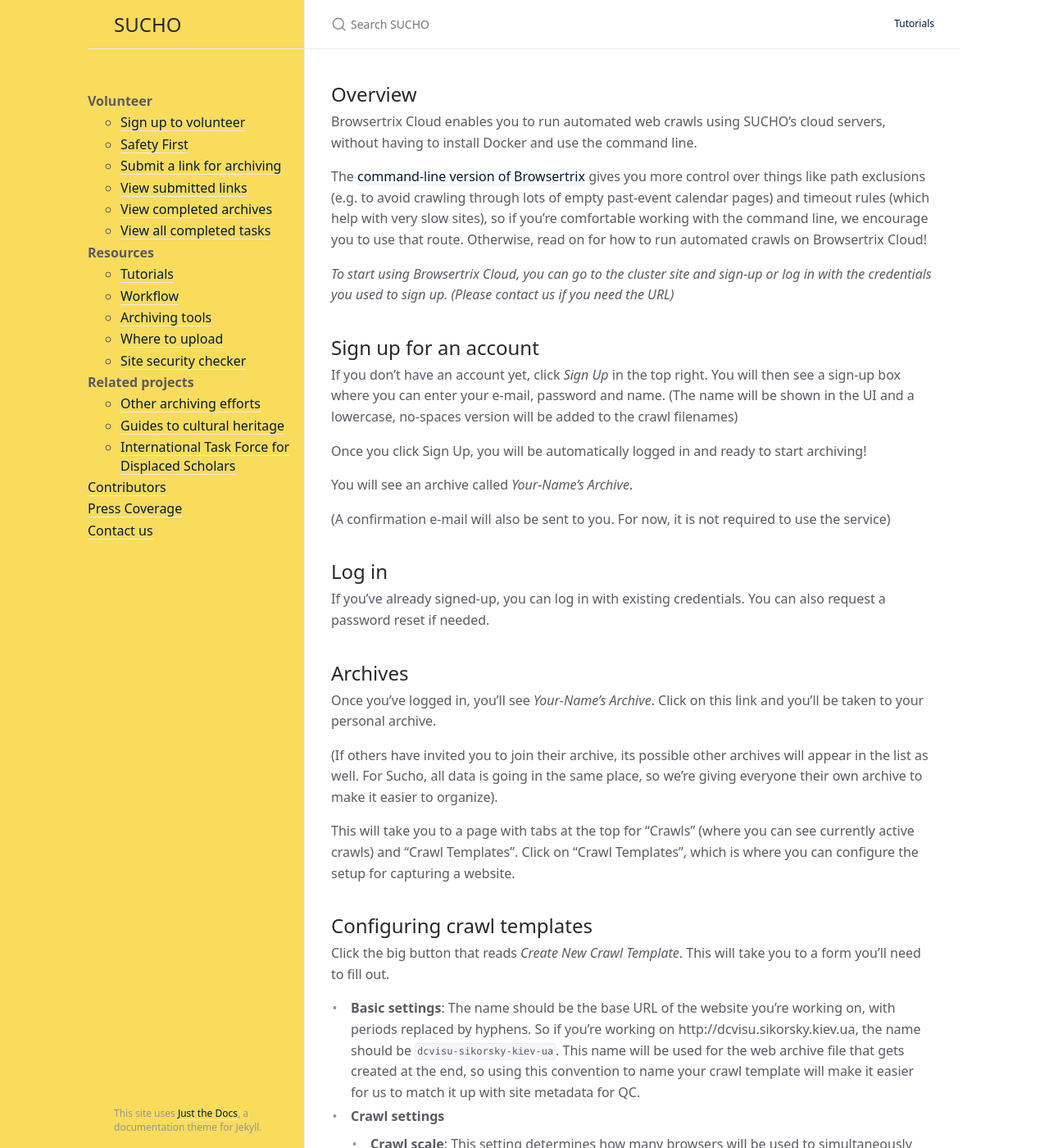
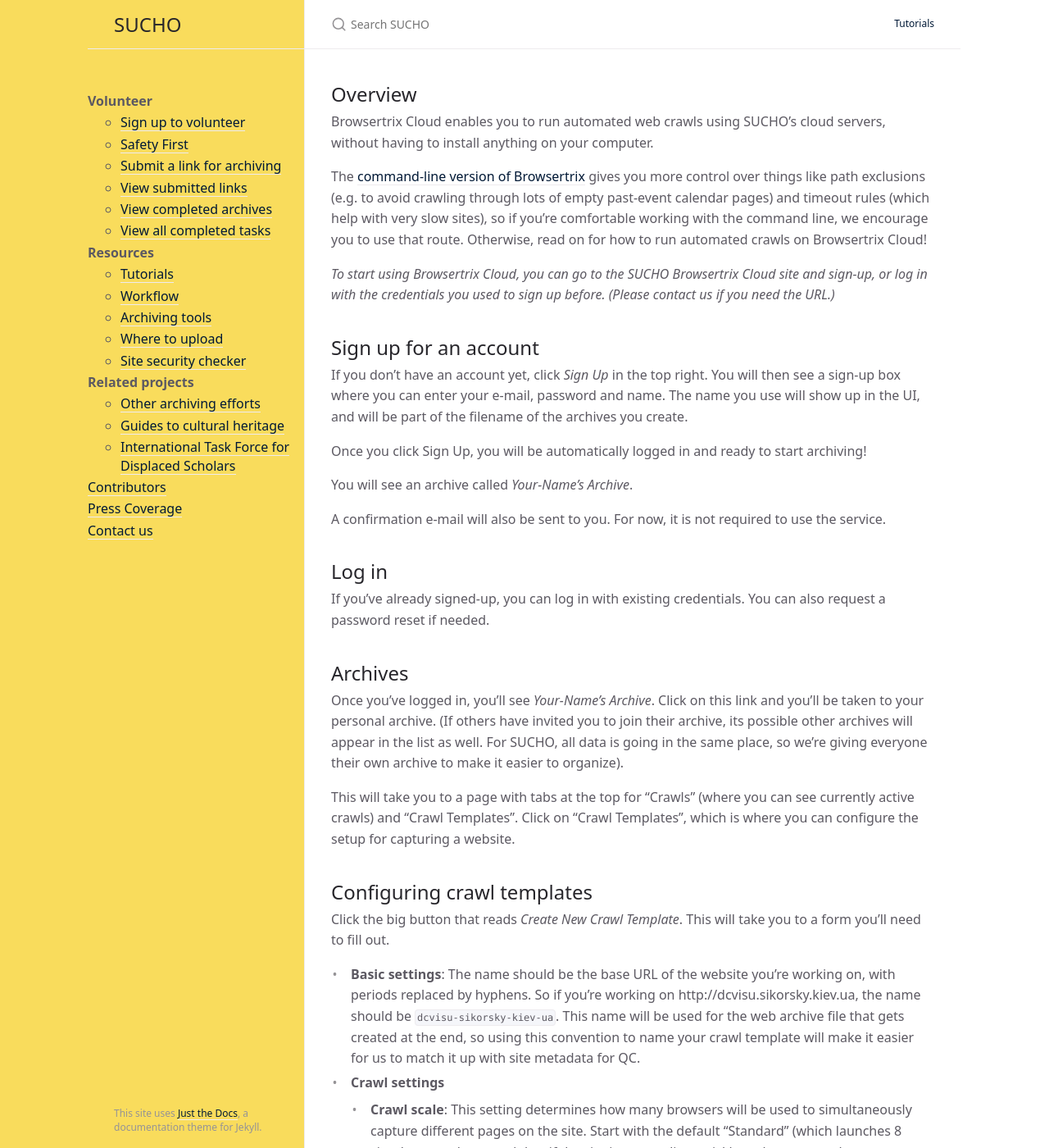
Before and after one commit to sucho-archiving/sucho-archiving.github.io, a Jekyll site: the page built from browsertrix-cloud.md, in a window 1280 px wide and 1400 px high. Shown: the whole window at 82% size. Built offline with Jekyll 4.4.1, drawn with Linux system fonts in a browser that asks for light colours; some of the changed text lies outside the part shown.

Commit message:
Update browsertrix-cloud.md

```diff
--- a/browsertrix-cloud.md
+++ b/browsertrix-cloud.md
@@ -6,29 +6,26 @@
 
 ## Overview
 
-Browsertrix Cloud enables you to run automated web crawls using SUCHO's cloud servers, without having to install Docker and use the command line.
+Browsertrix Cloud enables you to run automated web crawls using SUCHO's cloud servers, without having to install anything on your computer.
 
 The [command-line version of Browsertrix](https://www.sucho.org/browsertrix) gives you more control over things like path exclusions (e.g. to avoid crawling through lots of empty past-event calendar pages) and timeout rules (which help with very slow sites), so if you're comfortable working with the command line, we encourage you to use that route. Otherwise, read on for how to run automated crawls on Browsertrix Cloud!
 
-*To start using Browsertrix Cloud, you can go to the cluster site and sign-up or log in with the credentials you used to sign up. (Please contact us if you need the URL)*
+*To start using Browsertrix Cloud, you can go to the SUCHO Browsertrix Cloud site and sign-up, or log in with the credentials you used to sign up before. (Please contact us if you need the URL.)*
 
 ## Sign up for an account
-If you don't have an account yet, click *Sign Up* in the top right. You will then see a sign-up box where you can enter your e-mail, password and name.
-(The name will be shown in the UI and a lowercase, no-spaces version will be added to the crawl filenames)
+If you don't have an account yet, click *Sign Up* in the top right. You will then see a sign-up box where you can enter your e-mail, password and name. The name you use will show up in the UI, and will be part of the filename of the archives you create.
 
 Once you click Sign Up, you will be automatically logged in and ready to start archiving!
 
 You will see an archive called *Your-Name's Archive*.
 
-(A confirmation e-mail will also be sent to you. For now, it is not required to use the service)
+A confirmation e-mail will also be sent to you. For now, it is not required to use the service.
 
 ## Log in
 If you've already signed-up, you can log in with existing credentials. You can also request a password reset if needed.
 
 ## Archives
-Once you've logged in, you'll see *Your-Name's Archive*. Click on this link and you'll be taken to your personal archive.
-
-(If others have invited you to join their archive, its possible other archives will appear in the list as well. For Sucho, all data is going in the same place, so we're giving everyone their own archive to make it easier to organize).
+Once you've logged in, you'll see *Your-Name's Archive*. Click on this link and you'll be taken to your personal archive. (If others have invited you to join their archive, its possible other archives will appear in the list as well. For SUCHO, all data is going in the same place, so we're giving everyone their own archive to make it easier to organize).
 
 This will take you to a page with tabs at the top for "Crawls" (where you can see currently active crawls) and "Crawl Templates". Click on "Crawl Templates", which is where you can configure the setup for capturing a website.
 
@@ -89,5 +86,4 @@
 If a crawl template completes with only 1 page, something went wrong in the crawl template configuration. A common error is using http instead of https, or vice-versa. You can try it again, or otherwise, mark it as incomplete in the SUCHO working spreadsheet and someone else will try it.
 
 ## Limitations
-
 It is not currently possible to stop a crawl, edit the config (for example, to add exclusions) and continue. You can stop or cancel a crawl, but not start it again with different rules.
```
Also changed, not shown: other parts of browsertrix-cloud.md (+3 -3 lines).
